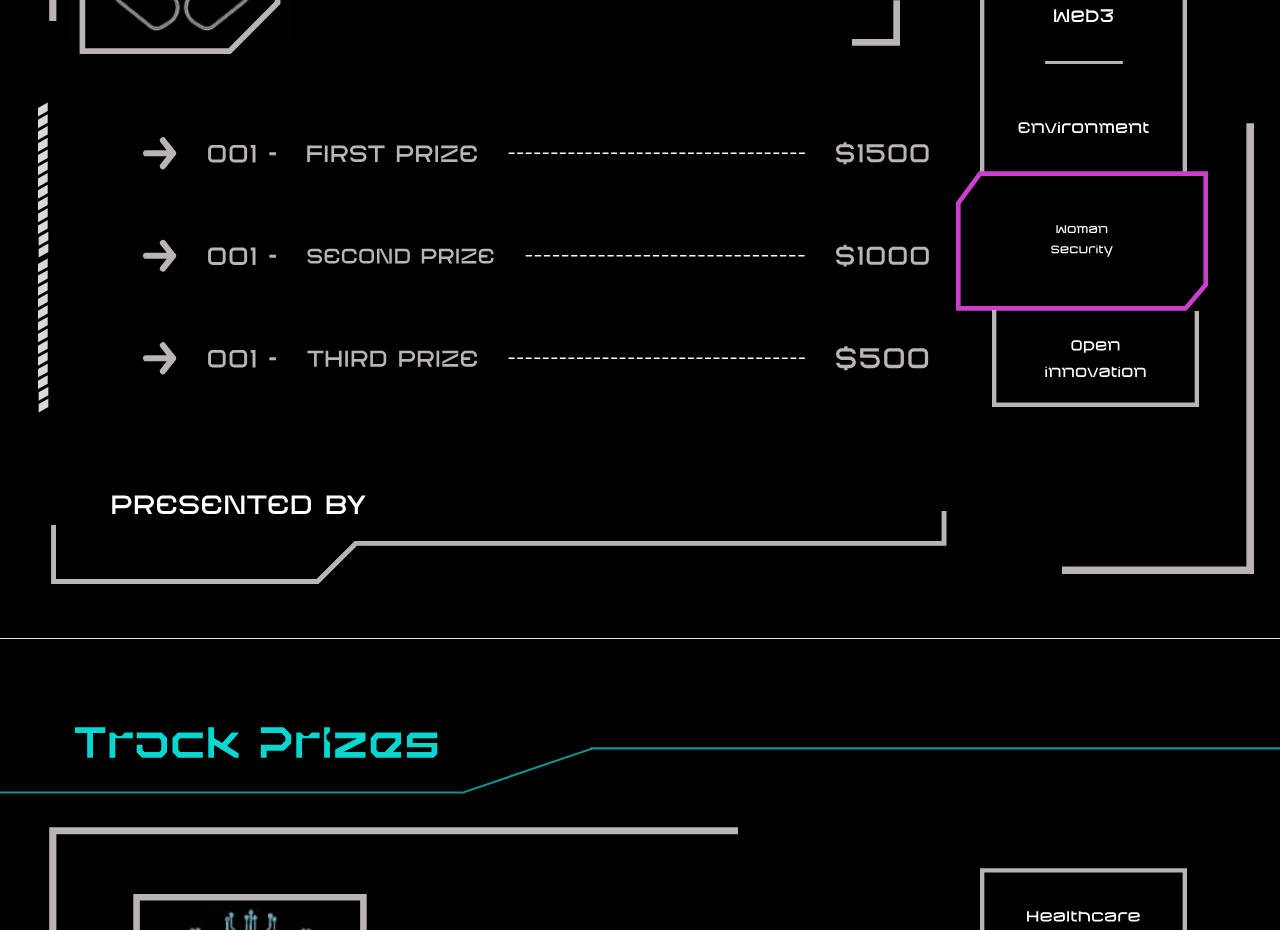
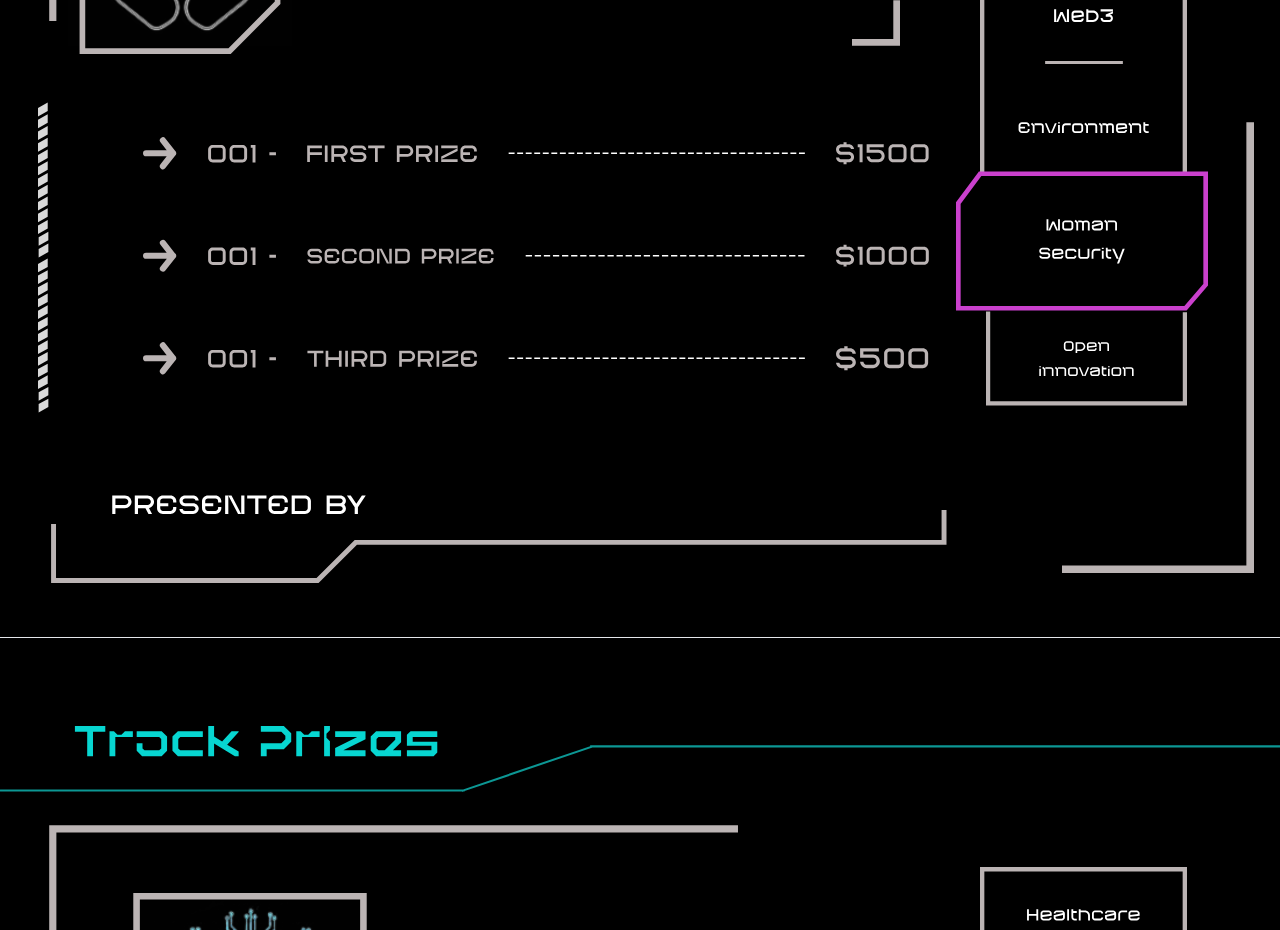
Before and after one commit to Hackodisha/Hackodisha2023, a Next.js app: page / in a window 1280 px wide. Shown: the part 4620-5550 px from the top of the page. Built offline with nearby package versions, Linux system fonts and the light colour scheme.

Commit message:
women security page alignment updated

```diff
--- a/src/components/TracksPrizes/TracksPrizesSecurity.jsx
+++ b/src/components/TracksPrizes/TracksPrizesSecurity.jsx
@@ -63,7 +63,7 @@ const TracksPrizes = () => {
                             <Image src={"/images/TextImages/HorizentalLine.svg"} alt="logo" width="100" height="100" className="w-[60%] mt-[30%]" />
                             <Image src={"/images/TextImages/Environment.svg"} alt="logo" width="100" height="100" className="w-[100%] mt-[45%]" />
                         </div>
-                        <Image src={"/images/TextImages/Women.svg"} alt="logo" width="100" height="100" className="w-[40%] p-[32%] bg12" />
+                        <Image src={"/images/TextImages/Women.svg"} alt="logo" width="100" height="100" className="w-[40%] p-[28%] bg12" />
                         <Image src={"/images/TextImages/Innovation.svg"} alt="logo" width="100" height="100" className="w-[50%] p-[18%] mt-[4%] bg13" />
                     </div>
                 </div>
--- a/src/components/TracksPrizes/TracksPrizesStyle.css
+++ b/src/components/TracksPrizes/TracksPrizesStyle.css
@@ -117,10 +117,10 @@
     background-size: 100% 100%;
     display: flex;
     align-items: center;
-    width: 70%;
+    width: 68%;
     height: 80%;
-    margin-left: 4%;
-    margin-top: -22%;
+    margin-left: 2%;
+    margin-top: -20%;
 }
 
 .bg15 {
@@ -163,5 +163,5 @@
     align-items: center;
     width: 85%;
     margin-left: -8%;
-    margin-top: -14%;
+    margin-top: -12%;
 }
--- a/src/components/TracksPrizes/TracksPrizesWeb3.jsx
+++ b/src/components/TracksPrizes/TracksPrizesWeb3.jsx
@@ -62,7 +62,7 @@ const TracksPrizes = () => {
                             <Image src={"/images/TextImages/Environment.svg"} alt="logo" width="100" height="100" className="w-[95%] mt-[15%]" />
                             <Image src={"/images/TextImages/HorizentalLine.svg"} alt="logo" width="100" height="100" className="w-[60%] mt-[30%]" />
                             <Image src={"/images/TextImages/Women.svg"} alt="logo" width="100" height="100" className="w-[60%] mt-[45%]" />
-                            <Image src={"/images/TextImages/HorizentalLine.svg"} alt="logo" width="100" height="100" className="w-[60%] mt-[30%]" />
+                            <Image src={"/images/TextImages/HorizentalLine.svg"} alt="logo" width="100" height="100" className="w-[60%] mt-[35%]" />
                         </div>
                         <Image src={"/images/TextImages/Innovation.svg"} alt="logo" width="100" height="100" className="w-[50%] p-[18%] mt-[4%] bg15" />
                     </div>
```
